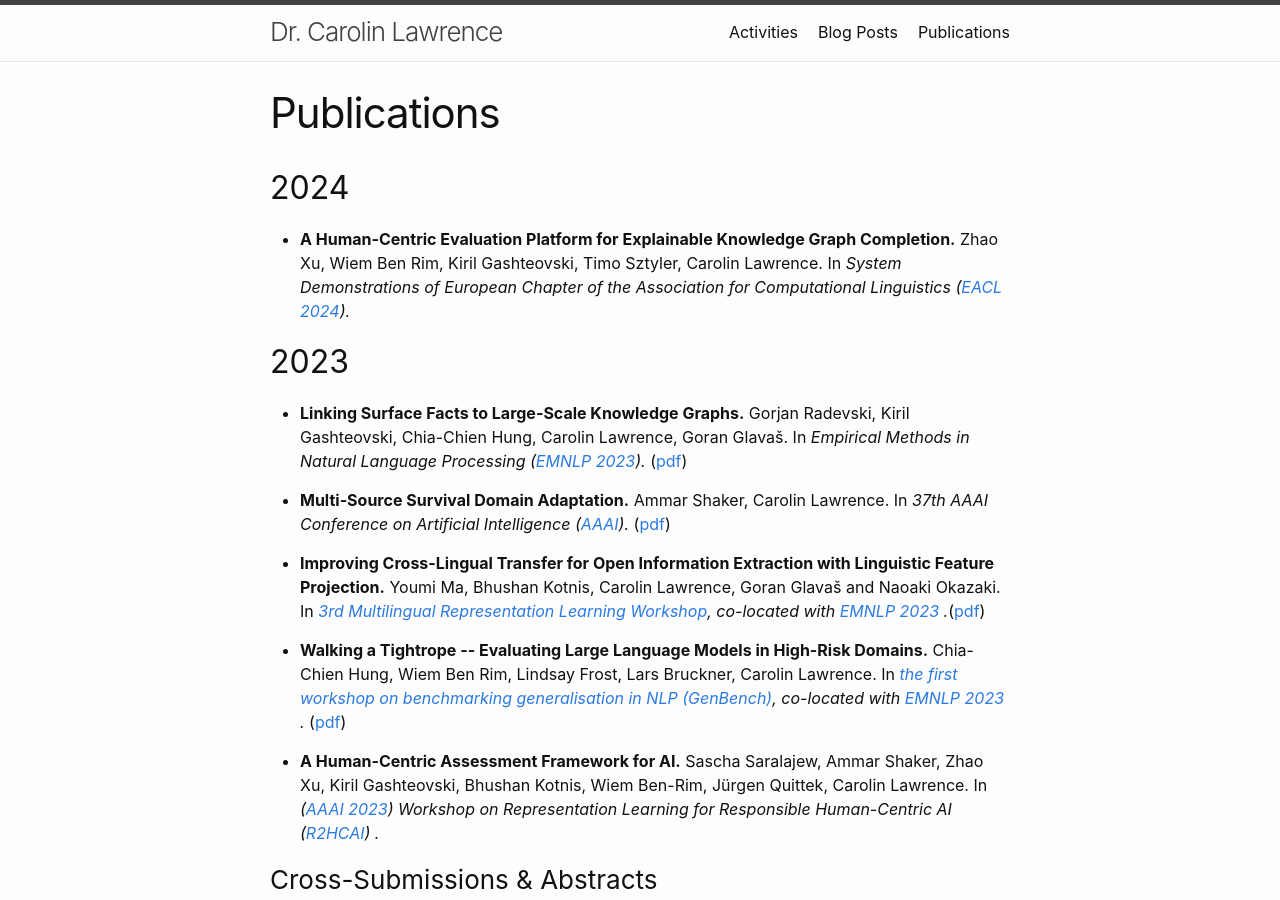
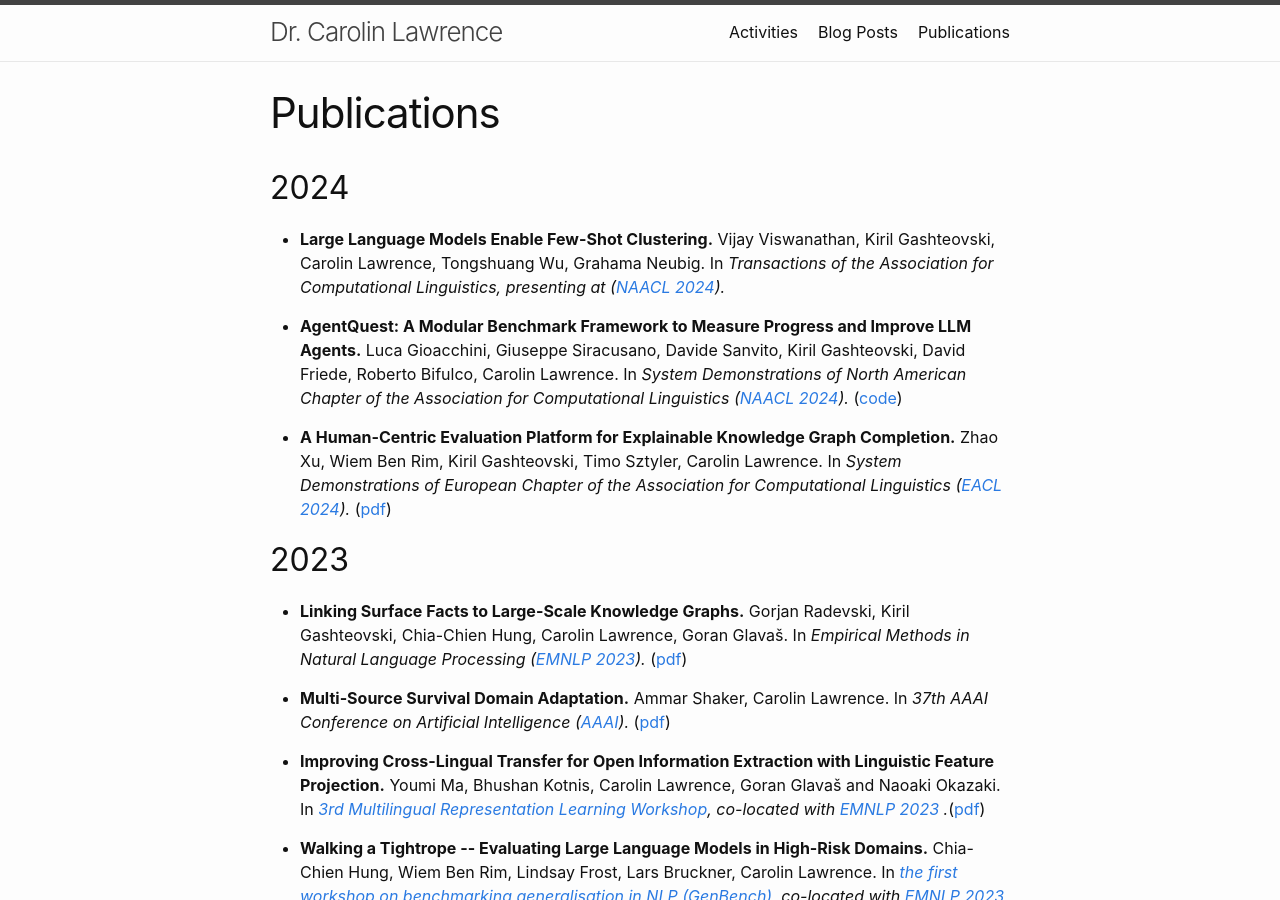
Before and after one commit to carolinlawrence/carolinlawrence.github.io, a Jekyll site: the page built from publications.markdown, in a window 1280 px wide and 900 px high. Built offline with Jekyll 4.4.1, drawn with Linux system fonts in a browser that asks for light colours.

Commit message:
Update publications.markdown

```diff
--- a/publications.markdown
+++ b/publications.markdown
@@ -6,7 +6,9 @@ layout: page
 
 ## 2024
 <ul>
-    <p><li><b>A Human-Centric Evaluation Platform for Explainable Knowledge Graph Completion.</b> Zhao Xu, Wiem Ben Rim, Kiril Gashteovski, Timo Sztyler, Carolin Lawrence. In <i> System Demonstrations of European Chapter of the Association for Computational Linguistics (<a href="https://2024.eacl.org/">EACL 2024</a>).</i> </li></p>
+    <p><li><b>Large Language Models Enable Few-Shot Clustering.</b> Vijay Viswanathan, Kiril Gashteovski, Carolin Lawrence, Tongshuang Wu, Grahama Neubig. In <i> Transactions of the Association for Computational Linguistics, presenting at (<a href="https://2024.naacl.org/">NAACL 2024</a>).</i> </li></p>
+    <p><li><b>AgentQuest: A Modular Benchmark Framework to Measure Progress and Improve LLM Agents.</b> Luca Gioacchini, Giuseppe Siracusano, Davide Sanvito, Kiril Gashteovski, David Friede, Roberto Bifulco, Carolin Lawrence. In <i> System Demonstrations of North American Chapter of the Association for Computational Linguistics (<a href="https://2024.naacl.org/">NAACL 2024</a>).</i> (<a href="https://github.com/nec-research/agentquest">code</a>) </li></p>
+    <p><li><b>A Human-Centric Evaluation Platform for Explainable Knowledge Graph Completion.</b> Zhao Xu, Wiem Ben Rim, Kiril Gashteovski, Timo Sztyler, Carolin Lawrence. In <i> System Demonstrations of European Chapter of the Association for Computational Linguistics (<a href="https://2024.eacl.org/">EACL 2024</a>).</i> (<a href="https://aclanthology.org/2024.eacl-demo.3/">pdf</a>) </li></p>
 </ul>
 
 ## 2023
```
